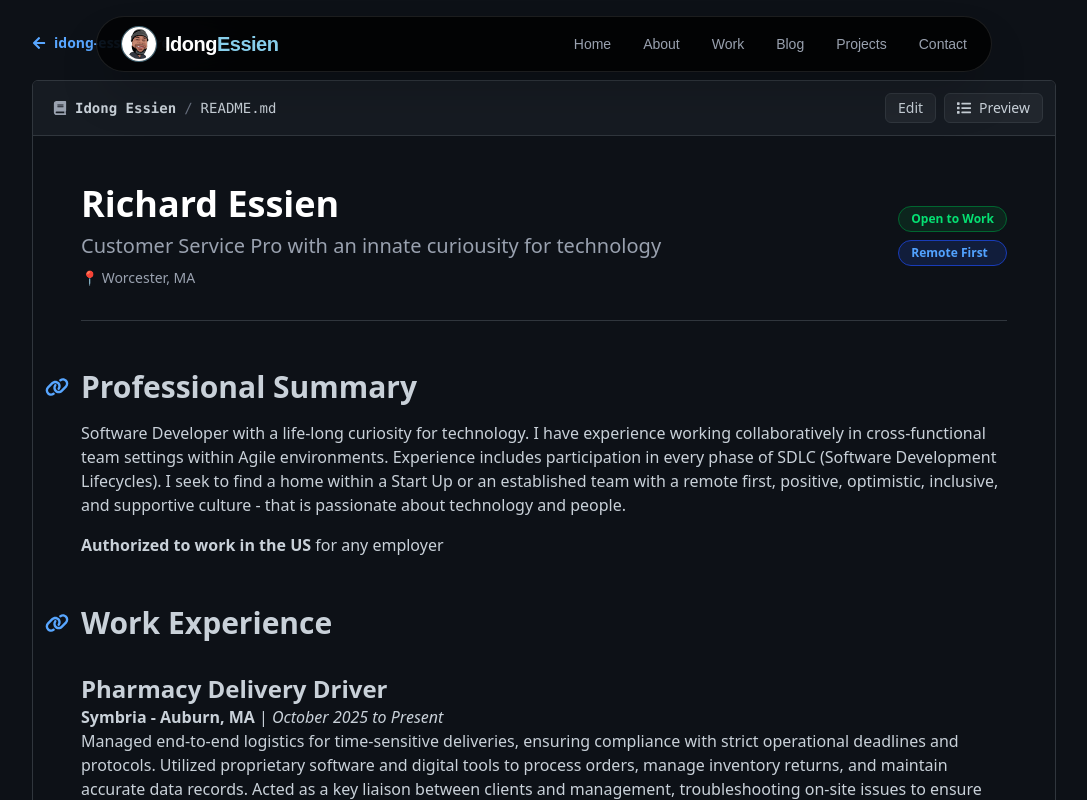
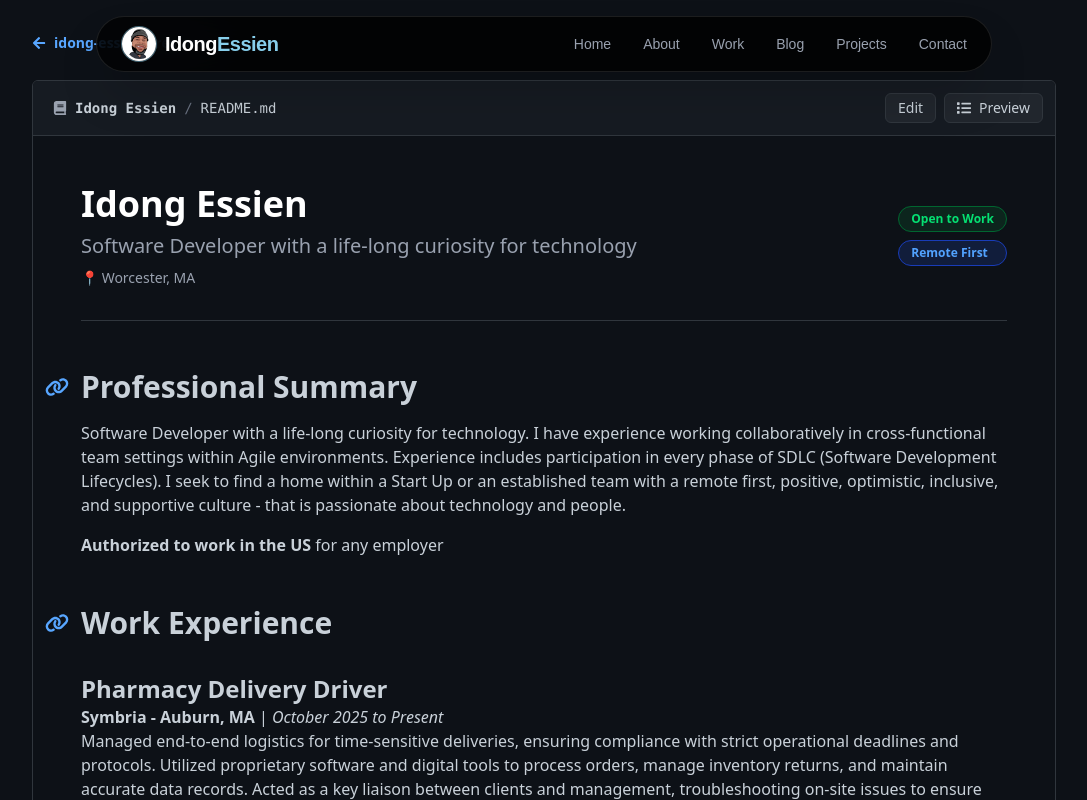
Before and after one commit to idongCodes/idong-essien, a Next.js app: page /resume in a window 1280 px wide. Shown: the top 800 px of the page, without its empty margins (96-1183 px from the left). Built offline with nearby package versions, Linux system fonts and the light colour scheme.

Commit message:
Update name and title in resume page

```diff
--- a/app/resume/page.tsx
+++ b/app/resume/page.tsx
@@ -46,8 +46,8 @@ export default function ResumePage() {
 
           <div className="flex flex-col md:flex-row items-start md:items-center justify-between gap-4 mb-12 not-prose border-b border-[#30363d] pb-8">
             <div>
-                <h1 className="text-4xl font-bold text-white mb-2">Richard Essien</h1>
-                <p className="text-xl text-gray-400 mb-2">Customer Service Pro with an innate curiousity for technology</p>
+                <h1 className="text-4xl font-bold text-white mb-2">Idong Essien</h1>
+                <p className="text-xl text-gray-400 mb-2">Software Developer with a life-long curiosity for technology</p>
                 <div className="flex items-center gap-2 text-sm text-gray-400">
                     <span>📍 Worcester, MA</span>
                 </div>
```
